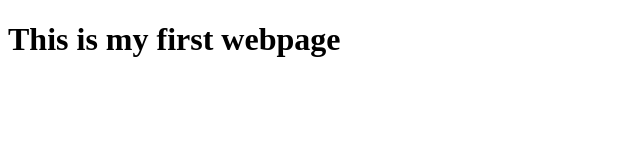
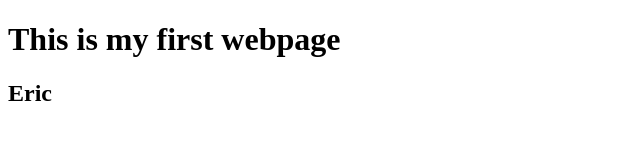
Before and after one commit to Eric646449/452_Eric, a plain HTML site: page index.html in a window 1280 px wide. Shown: the full height of the page, 0-640 px from the left. Drawn offline with Linux system fonts and the light colour scheme.

Commit message:
Update index.html

```diff
--- a/index.html
+++ b/index.html
@@ -8,6 +8,6 @@
 <body>
 
 <H1>This is my first webpage</H1>
-
+ <H2>Eric</H2>
 </body>
 </html>
```
